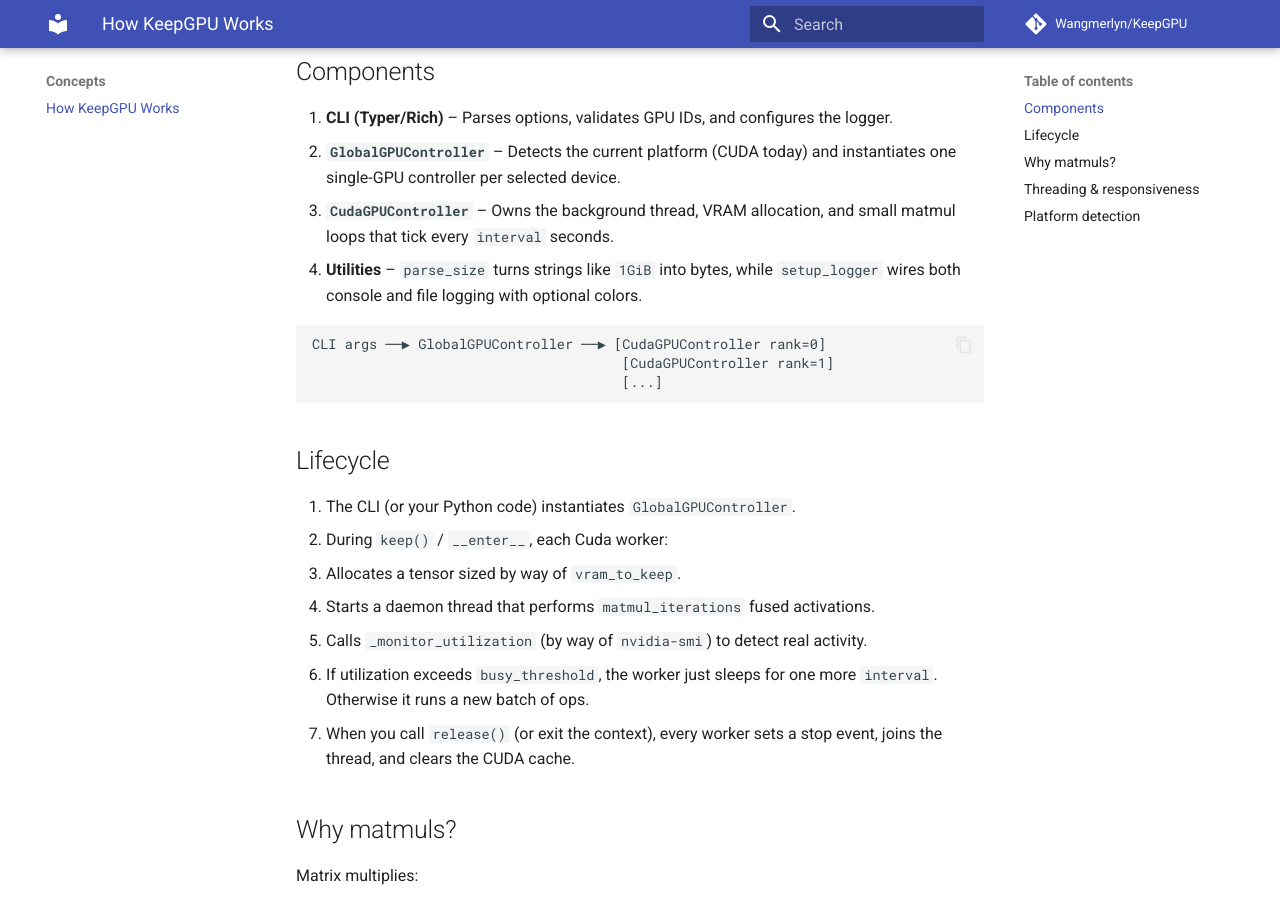
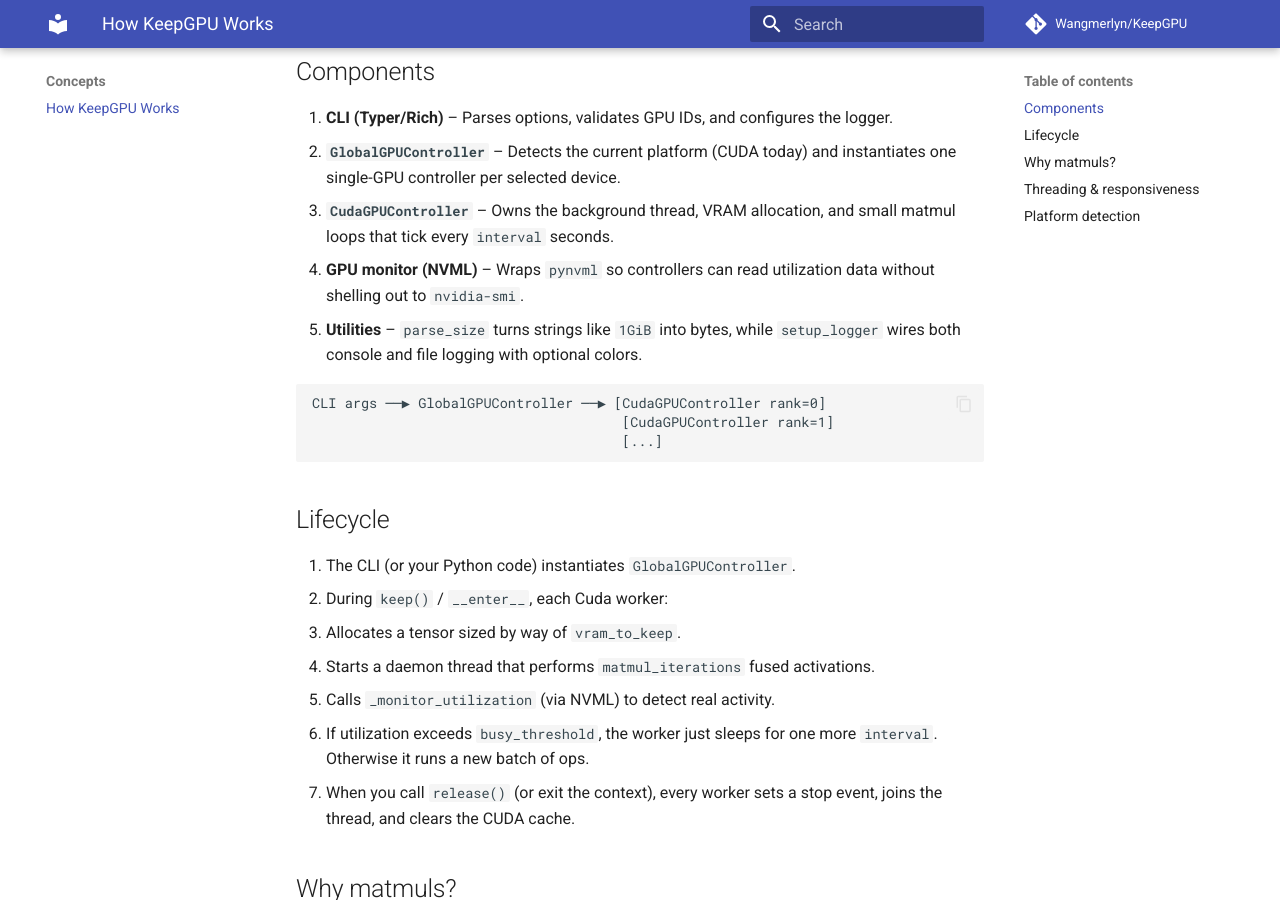
Before and after one commit to Wangmerlyn/KeepGPU, an MkDocs documentation site: the page built from docs/concepts/architecture.md, in a window 1280 px wide and 900 px high, scrolled down 290 px. Built offline with MkDocs 1.6.1 and Material for MkDocs 9.7.7, drawn with Linux system fonts in a browser that asks for light colours; comment, search, counter and statistics services are not loaded.

Commit message:
Document NVML-based monitoring

````diff
--- a/docs/concepts/architecture.md
+++ b/docs/concepts/architecture.md
@@ -11,7 +11,9 @@ schedulers that the GPU is still busy, without burning a full training workload.
    instantiates one single-GPU controller per selected device.
 3. **`CudaGPUController`** – Owns the background thread, VRAM allocation, and small
    matmul loops that tick every `interval` seconds.
-4. **Utilities** – `parse_size` turns strings like `1GiB` into bytes, while
+4. **GPU monitor (NVML)** – Wraps `pynvml` so controllers can read utilization
+   data without shelling out to `nvidia-smi`.
+5. **Utilities** – `parse_size` turns strings like `1GiB` into bytes, while
    `setup_logger` wires both console and file logging with optional colors.
 
 ```text
@@ -26,7 +28,7 @@ CLI args ──▶ GlobalGPUController ──▶ [CudaGPUController rank=0]
 2. During `keep()` / `__enter__`, each Cuda worker:
    - Allocates a tensor sized by way of `vram_to_keep`.
    - Starts a daemon thread that performs `matmul_iterations` fused activations.
-   - Calls `_monitor_utilization` (by way of `nvidia-smi`) to detect real activity.
+   - Calls `_monitor_utilization` (via NVML) to detect real activity.
 3. If utilization exceeds `busy_threshold`, the worker just sleeps for one more
    `interval`. Otherwise it runs a new batch of ops.
 4. When you call `release()` (or exit the context), every worker sets a stop
````
Also changed, not shown: docs/guides/cli.md (+3 -2 lines).
